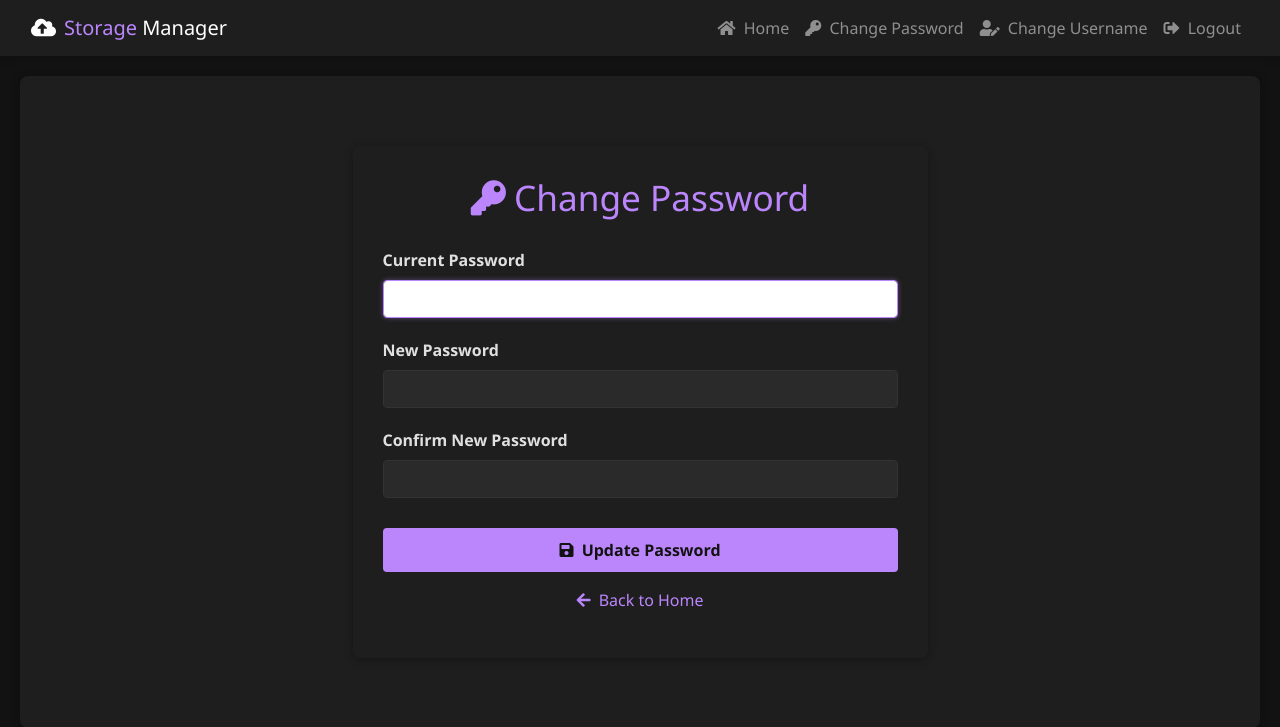
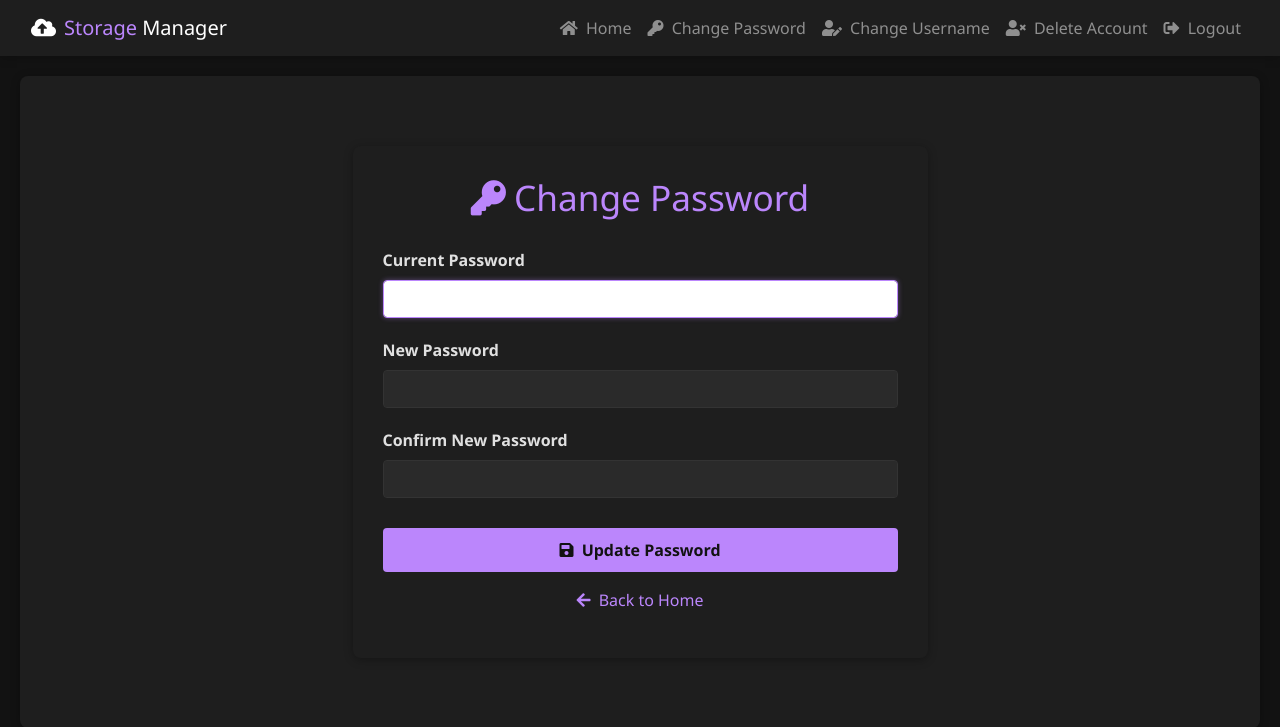
Before and after one commit to weneten/notion-storage, a Flask app: page /change_password in a window 1280 px wide. Shown: the top 727 px of the page. Run offline with Flask 3, Linux system fonts and the light colour scheme; the visitor is signed in with stand-in values (Sample User, id 1); data that the repository does not hold is empty; some libraries are stand-ins or nearby versions.

Commit message:
Add asynchronous account deletion

```diff
--- a/app.py
+++ b/app.py
@@ -189,6 +189,31 @@ def purge_cache_endpoint():
     with _cache_lock:
         _purge_stale_cache_locked()
     return jsonify({'status': 'purged'})
+
+
+def delete_account_data(user_id: str, user_database_id: str) -> None:
+    """Background task to remove all user files and the user entry."""
+    try:
+        if user_database_id:
+            try:
+                files_data = uploader.get_files_from_user_database(user_database_id)
+                file_ids = [entry.get('id') for entry in files_data.get('results', [])]
+                if file_ids:
+                    max_workers = min(10, len(file_ids))
+                    with concurrent.futures.ThreadPoolExecutor(max_workers=max_workers) as executor:
+                        def _delete(file_id):
+                            streaming_upload_manager.uploader.delete_file_entry(file_id, user_database_id)
+                        list(executor.map(_delete, file_ids))
+            except Exception as e:
+                print(f"Error deleting files for user {user_id}: {e}")
+            with _cache_lock:
+                _user_cache.pop(user_database_id, None)
+        try:
+            uploader.delete_file_from_db(user_id)
+        except Exception as e:
+            print(f"Error deleting user entry {user_id}: {e}")
+    except Exception as e:
+        print(f"Account deletion failed for {user_id}: {e}")
 
 
 def ensure_folder_structure(user_database_id: str, folder_path: str):
@@ -564,6 +589,17 @@ def change_username():
 
     return render_template('change_username.html')
 
+
+@app.route('/delete_account', methods=['POST'])
+@login_required
+def delete_account():
+    """Initiate background account deletion for the current user."""
+    user_id = current_user.id
+    user_database_id = uploader.get_user_database_id(user_id)
+    threading.Thread(target=delete_account_data, args=(user_id, user_database_id), daemon=True).start()
+    logout_user()
+    return jsonify({'status': 'deletion started'})
+
 # FILE DOWNLOAD ROUTES
 
 @app.route('/download/<filename>')
--- a/templates/base.html
+++ b/templates/base.html
@@ -145,6 +145,11 @@
                         </a>
                     </li>
                     <li class="nav-item">
+                        <a class="nav-link" href="#" onclick="if(confirm('Are you sure you want to delete your account? This cannot be undone.')) { fetch('/delete_account', {method: 'POST'}).then(() => { window.location = '/login'; }); } return false;">
+                            <i class="fas fa-user-times mr-1"></i> Delete Account
+                        </a>
+                    </li>
+                    <li class="nav-item">
                         <a class="nav-link" href="/logout">
                             <i class="fas fa-sign-out-alt mr-1"></i> Logout
                         </a>
```
